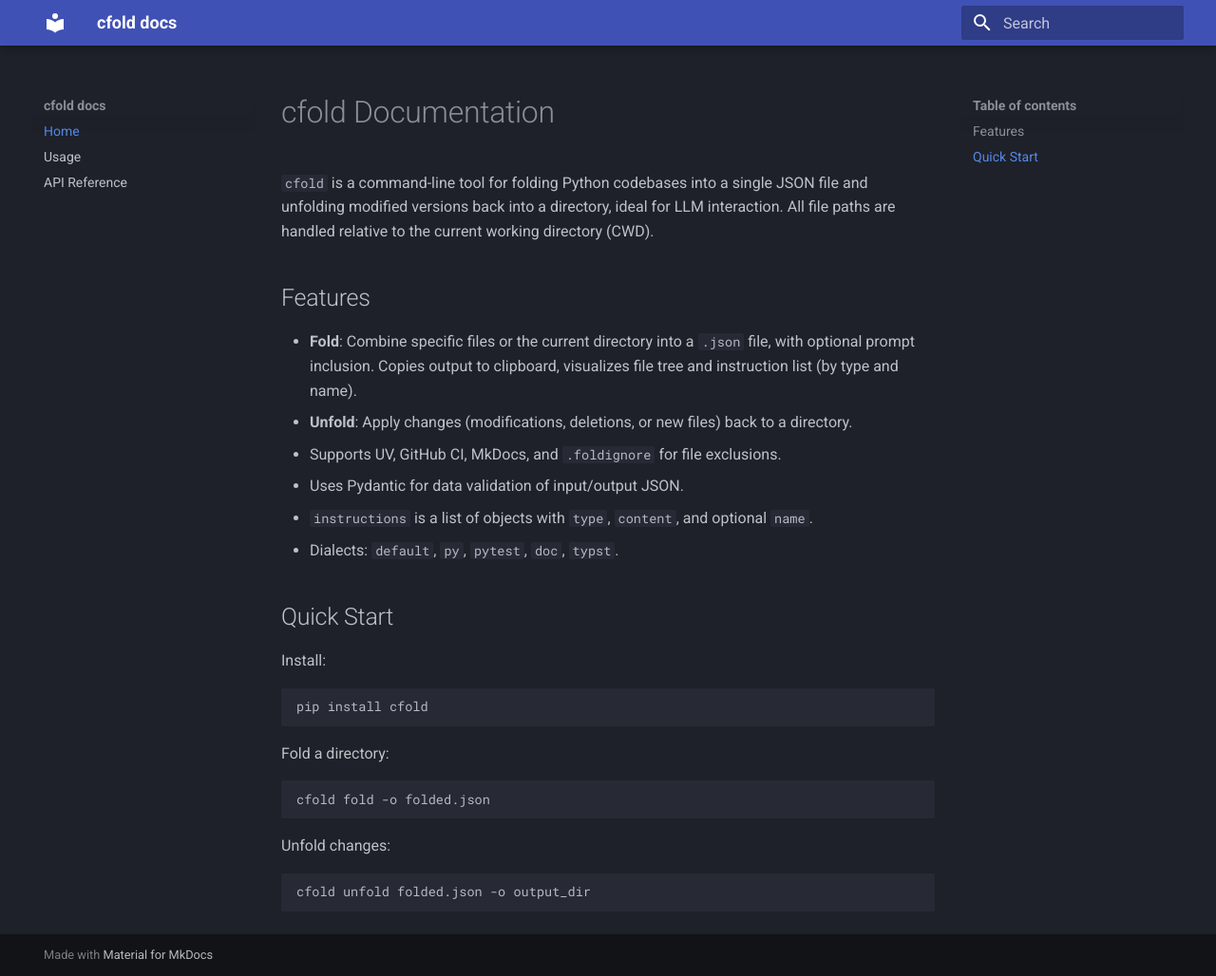
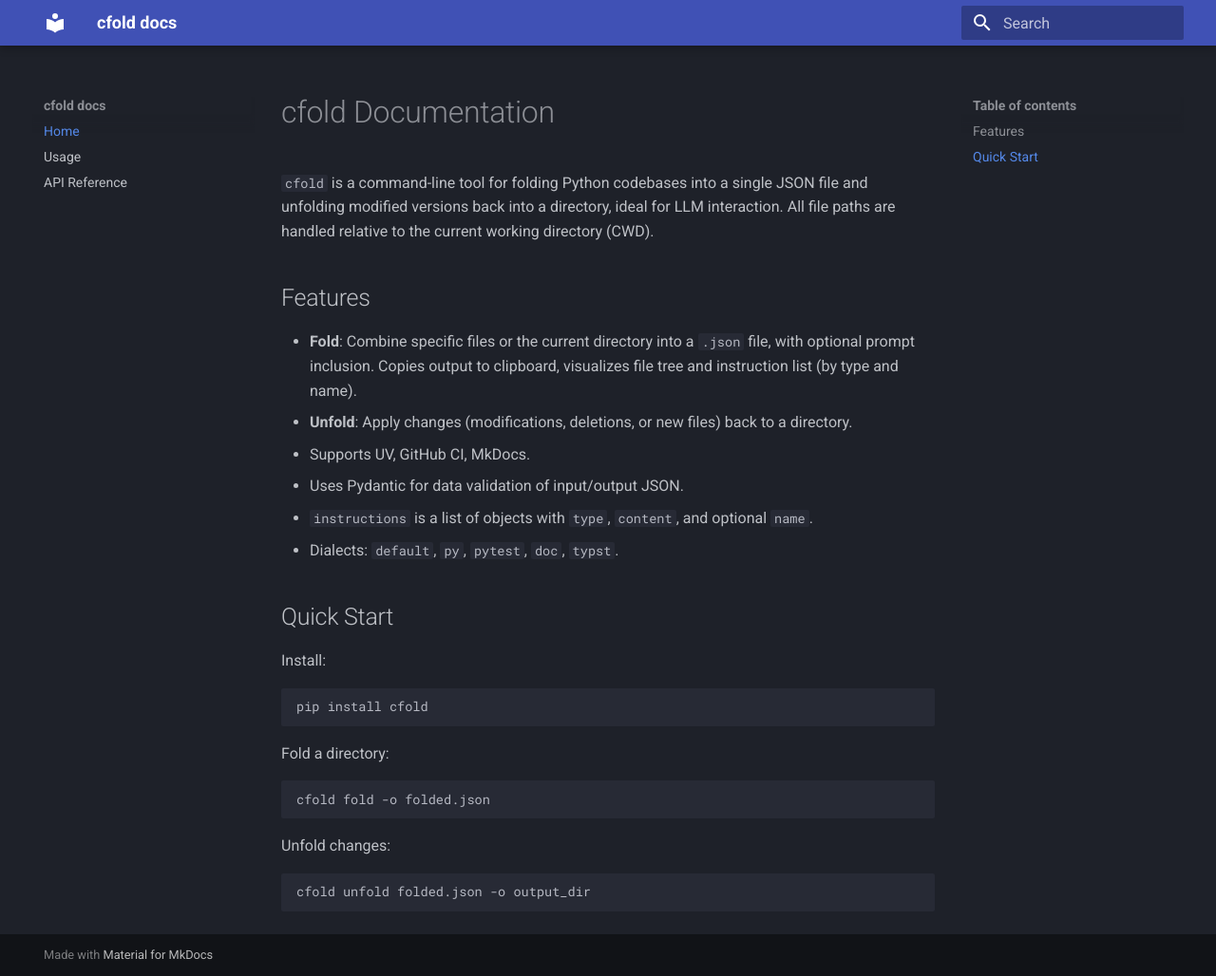
Before and after one commit to wr1/cfold, an MkDocs documentation site: the page built from docs/index.md, in a window 1280 px wide and 1028 px high. Shown: the whole window at 95% size. Built offline with MkDocs 1.6.1 and Material for MkDocs 9.7.7, drawn with Linux system fonts in a browser that asks for light colours.

Commit message:
Removed mention of deprecated .foldignore from documentation

```diff
--- a/docs/index.md
+++ b/docs/index.md
@@ -6,7 +6,7 @@
 
 - **Fold**: Combine specific files or the current directory into a `.json` file, with optional prompt inclusion. Copies output to clipboard, visualizes file tree and instruction list (by type and name).
 - **Unfold**: Apply changes (modifications, deletions, or new files) back to a directory.
-- Supports UV, GitHub CI, MkDocs, and `.foldignore` for file exclusions.
+- Supports UV, GitHub CI, MkDocs.
 - Uses Pydantic for data validation of input/output JSON.
 - `instructions` is a list of objects with `type`, `content`, and optional `name`.
 - Dialects: `default`, `py`, `pytest`, `doc`, `typst`.
```
